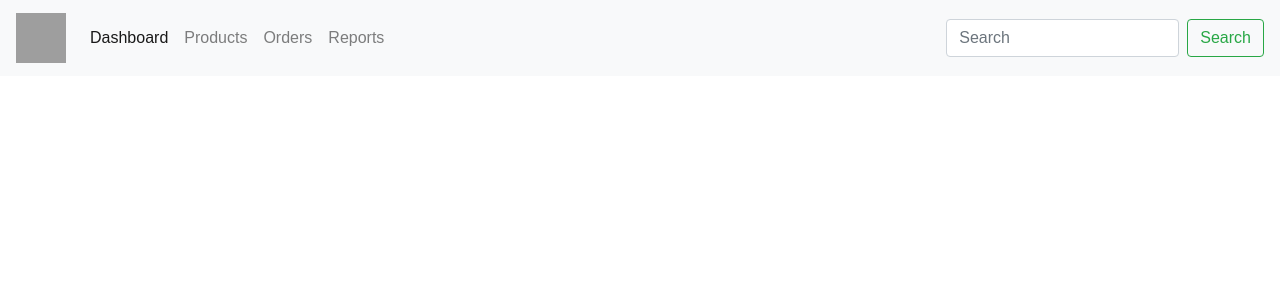
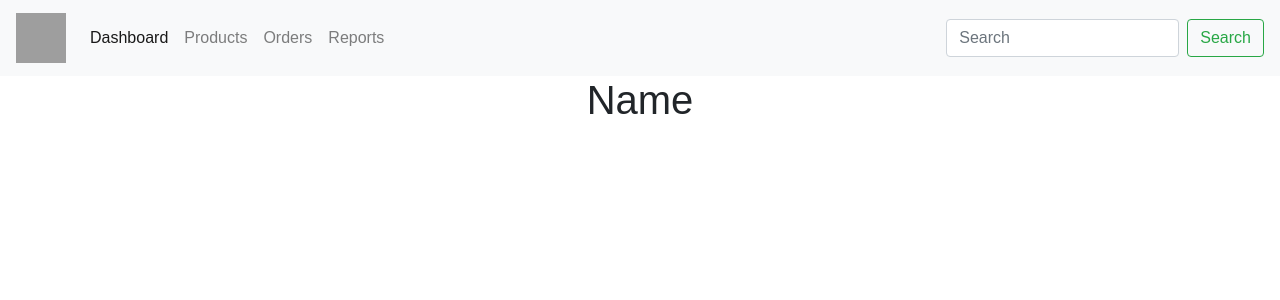
Before and after one commit to pbcub1/CIMS, a React (Create React App) app: page / in a window 1280 px wide. Shown: the top 300 px of the page. Built offline with nearby package versions, Linux system fonts and the light colour scheme; grey boxes are pictures that could not be loaded.

Commit message:
Refactoring
Added constructors to the scripts that will need them later. Took away 1 warning from com_OptionsPanel.js by adding the content "Name" to the header tag. In app.js I added comments for better workflow.

```diff
--- a/src/com_Navbar.js
+++ b/src/com_Navbar.js
@@ -1,6 +1,12 @@
 import React, { Component } from 'react';
 
 class Navbar extends Component {
+    constructor( props ){
+        super(props);
+
+        //This will be used later
+    }
+
     processClick( e, trigger ){
         e.preventDefault();
         console.log(trigger);
--- a/src/com_OptionsPanel.js
+++ b/src/com_OptionsPanel.js
@@ -1,10 +1,16 @@
 import React, { Component } from 'react';
 
 class OptionsPanel extends Component {
+    constructor( props ){
+        super(props);
+
+        //This will be used later.
+    }
+
     render() {
         return (
             <div className="OptionsPanel">
-                <h1 className="title"></h1>
+                <h1 className="title">Name</h1>
             </div>
         );
     }
--- a/src/com_SideNavi.js
+++ b/src/com_SideNavi.js
@@ -1,6 +1,12 @@
 import React, { Component } from 'react';
 
 class SideNavi extends Component {
+    constructor( props ){
+        super(props);
+
+        //This will be used later.
+    }
+
     render(){
         return (
             <div className="sideNavi">
```
Also changed, not shown: src/App.js (+6 -1 lines).
